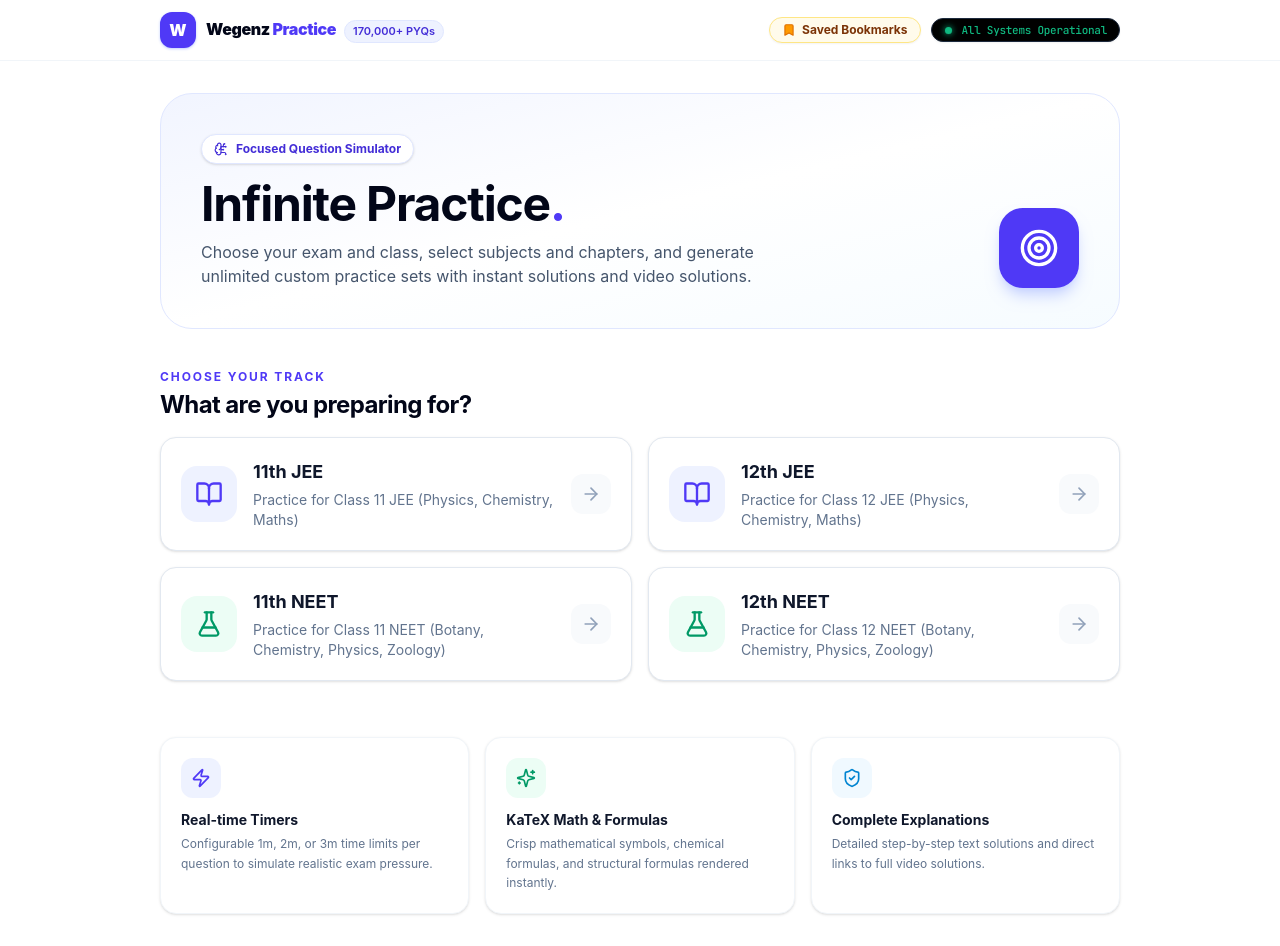
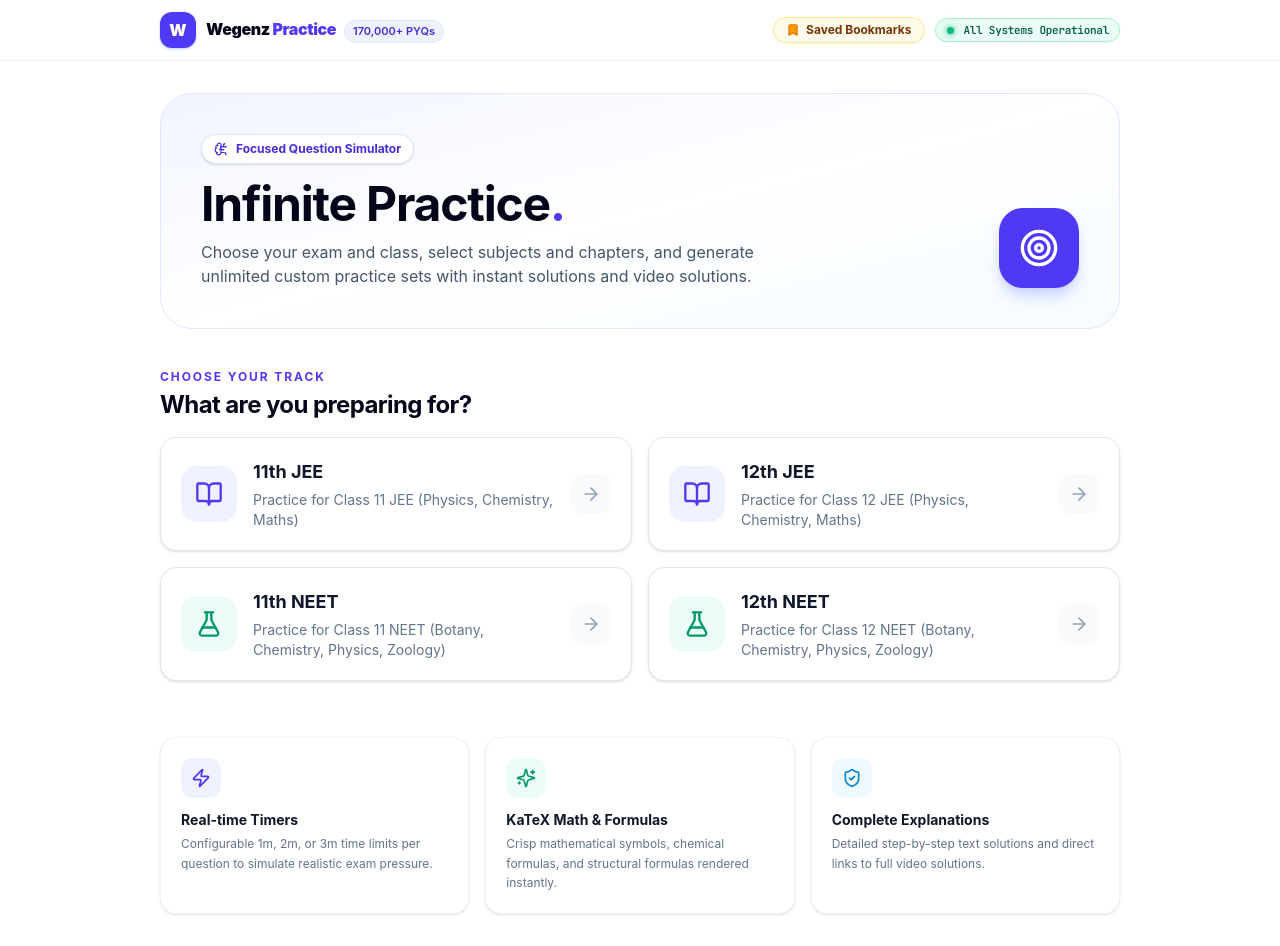
Before and after one commit to Fire162/practice-wegenz, a React (Vite) app: page / in a window 1280 px wide. Built offline with nearby package versions, Linux system fonts and the light colour scheme; no server answers.

Commit message:
fix(ui): style status indicator with light theme to match header aesthetic (#7)

```diff
--- a/src/pages/home.tsx
+++ b/src/pages/home.tsx
@@ -40,13 +40,13 @@
               <span>Saved Bookmarks {bookmarks.length > 0 ? `(${bookmarks.length})` : ""}</span>
             </Link>
             <div
-              className="hidden sm:inline-flex items-center gap-2 rounded-full border border-slate-800 bg-black px-3 py-1 text-xs shadow-xs"
+              className="hidden sm:inline-flex items-center gap-2 rounded-full border border-emerald-200 bg-emerald-50 px-2.5 py-1 text-xs shadow-xs"
               title="All systems operational"
             >
               <span className="status-dot-wrapper">
                 <span className="status-dot"></span>
               </span>
-              <span className="font-['JetBrains_Mono',monospace] text-[11px] font-medium tracking-tight text-[#10b981]">
+              <span className="font-['JetBrains_Mono',monospace] text-[11px] font-semibold tracking-tight text-emerald-800">
                 All Systems Operational
               </span>
             </div>
```
